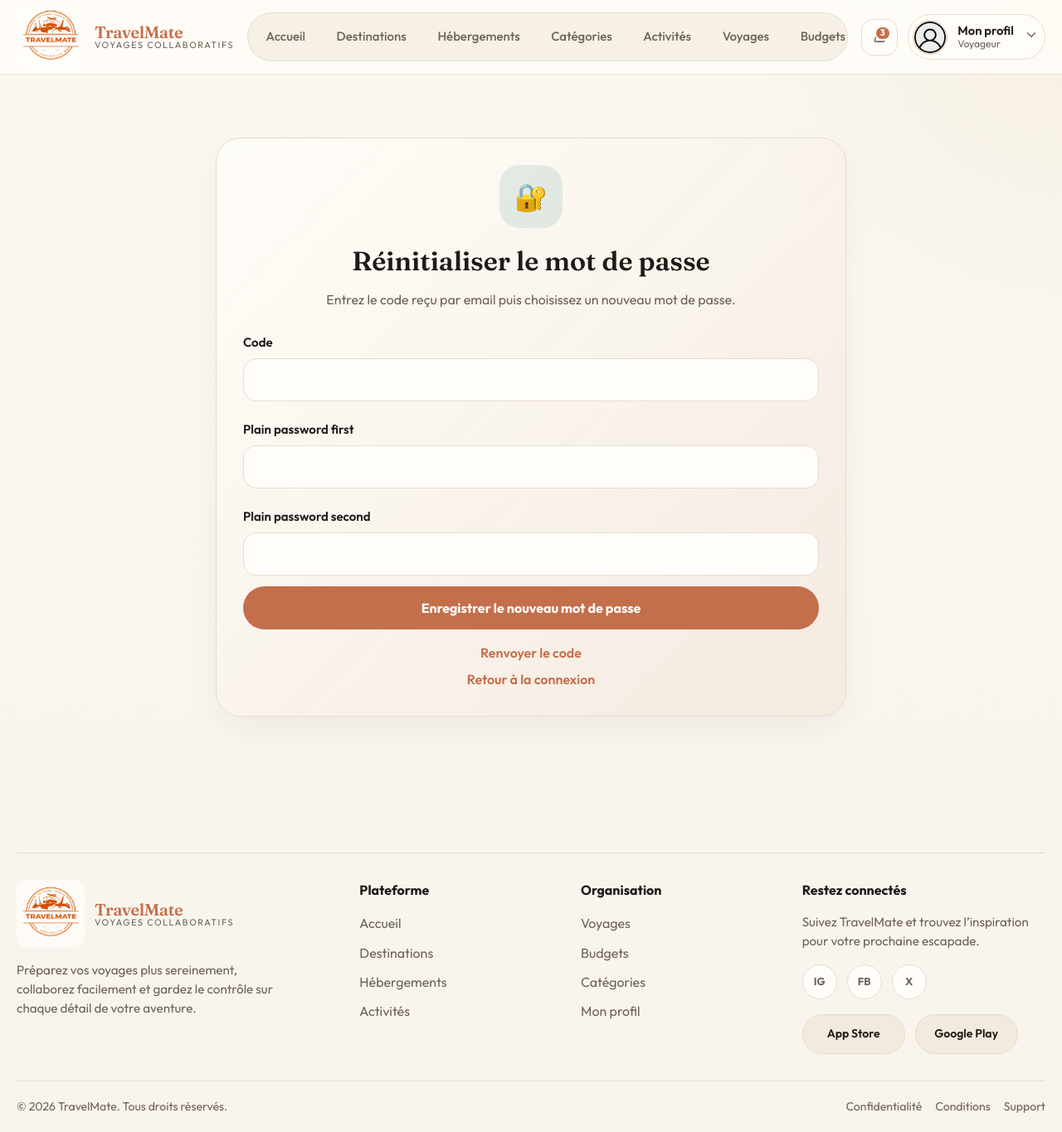
After one commit to MalekFekihEsprit/travelmate_web, a Symfony app: template templates/security/reset_password.html.twig in a window 1280 px wide. The commit adds this page. Shown: the whole page at 83% size. Run offline with Twig, Linux system fonts and the light colour scheme; the template is opened without the code that fills it, so the values that code supplies are empty; form fields are guessed from the names that the template uses; some libraries are stand-ins or nearby versions.

Commit message:
forgot + reset pwd + mail sender configured and works (+ fixed the dob problem)

```diff
--- a/src/Form/RegistrationFormType.php
+++ b/src/Form/RegistrationFormType.php
@@ -44,10 +44,13 @@ class RegistrationFormType extends AbstractType
                     new Length(max: 255),
                 ],
             ])
-            ->add('dateNaissance', DateType::class, [
+            ->add('date_naissance', DateType::class, [
                 'label' => 'Date de naissance',
                 'widget' => 'single_text',
                 'html5' => true,
+                'required' => true,
+                'input' => 'datetime',
+                'empty_data' => null,
                 'constraints' => [
                     new NotBlank(message: 'La date de naissance est obligatoire.'),
                 ],
--- a/templates/security/login.html.twig
+++ b/templates/security/login.html.twig
@@ -388,7 +388,7 @@
                             <span>Se souvenir de moi</span>
                         </label>
 
-                        <a href="#" class="login-link">Mot de passe oublié ?</a>
+                        <a href="{{ path('app_forgot_password') }}" class="login-link">Mot de passe oublié ?</a>
                     </div>
 
                     <button class="login-submit" type="submit">
--- /dev/null
+++ b/templates/security/reset_password.html.twig
@@ -0,0 +1,209 @@
+{% extends 'base.html.twig' %}
+
+{% block title %}Réinitialiser le mot de passe | TravelMate{% endblock %}
+
+{% block stylesheets %}
+    {{ parent() }}
+    <style>
+        .reset-shell {
+            max-width: 760px;
+            margin: 0 auto;
+            padding: 2rem 0 3rem;
+        }
+
+        .reset-card {
+            padding: 2rem;
+            border: 1px solid var(--color-border);
+            border-radius: 30px;
+            background: linear-gradient(135deg, rgba(255,253,249,0.96), rgba(243,234,223,0.92));
+            box-shadow: 0 16px 36px rgba(71, 48, 35, 0.05);
+        }
+
+        .reset-icon {
+            width: 76px;
+            height: 76px;
+            margin: 0 auto 1rem;
+            border-radius: 24px;
+            display: flex;
+            align-items: center;
+            justify-content: center;
+            background: rgba(47, 127, 121, 0.12);
+            font-size: 2rem;
+        }
+
+        .reset-title {
+            font-family: 'Fraunces', serif;
+            font-size: 2rem;
+            text-align: center;
+            margin-bottom: .6rem;
+            color: var(--color-text);
+        }
+
+        .reset-subtitle {
+            text-align: center;
+            color: var(--color-text-muted);
+            max-width: 52ch;
+            margin: 0 auto .85rem;
+        }
+
+        .reset-email {
+            text-align: center;
+            margin-bottom: 1.5rem;
+            color: var(--color-primary);
+            font-weight: 700;
+        }
+
+        .flash-stack {
+            display: grid;
+            gap: .75rem;
+            margin-bottom: 1rem;
+        }
+
+        .flash-message {
+            padding: .95rem 1rem;
+            border-radius: 16px;
+            font-size: .95rem;
+            border: 1px solid transparent;
+        }
+
+        .flash-message--success {
+            background: rgba(47, 127, 121, 0.10);
+            border-color: rgba(47, 127, 121, 0.16);
+            color: #245f5a;
+        }
+
+        .flash-message--error {
+            background: rgba(191, 91, 91, 0.10);
+            border-color: rgba(191, 91, 91, 0.16);
+            color: #9e4747;
+        }
+
+        .form-grid {
+            display: grid;
+            gap: 1rem;
+        }
+
+        .form-control-block {
+            display: grid;
+            gap: .45rem;
+        }
+
+        .form-control-block label {
+            font-weight: 600;
+            color: var(--color-text);
+            font-size: .94rem;
+        }
+
+        .form-control-block input {
+            width: 100%;
+            min-height: 52px;
+            padding: .9rem 1rem;
+            border-radius: 16px;
+            border: 1px solid var(--color-border);
+            background: #fffdfa;
+            color: var(--color-text);
+            outline: none;
+        }
+
+        .form-control-block input:focus {
+            border-color: rgba(196, 111, 75, 0.35);
+            box-shadow: 0 0 0 4px rgba(196, 111, 75, 0.08);
+        }
+
+        .form-error {
+            color: #b84d4d;
+            font-size: .84rem;
+        }
+
+        .reset-submit {
+            width: 100%;
+            min-height: 52px;
+            border: 0;
+            border-radius: 999px;
+            background: var(--color-primary);
+            color: white;
+            font-weight: 700;
+            cursor: pointer;
+            transition: transform .18s ease, background .18s ease;
+            margin-top: .4rem;
+        }
+
+        .reset-submit:hover {
+            background: var(--color-primary-dark);
+            transform: translateY(-1px);
+        }
+
+        .reset-links {
+            margin-top: 1rem;
+            text-align: center;
+            display: grid;
+            gap: .5rem;
+        }
+
+        .reset-links a {
+            color: var(--color-primary);
+            font-weight: 600;
+        }
+    </style>
+{% endblock %}
+
+{% block body %}
+    <section class="reset-shell">
+        <div class="reset-card">
+            <div class="reset-icon">🔐</div>
+
+            <h1 class="reset-title">Réinitialiser le mot de passe</h1>
+            <p class="reset-subtitle">
+                Entrez le code reçu par email puis choisissez un nouveau mot de passe.
+            </p>
+
+            {% if email %}
+                <div class="reset-email">{{ email }}</div>
+            {% endif %}
+
+            <div class="flash-stack">
+                {% for message in app.flashes('success') %}
+                    <div class="flash-message flash-message--success">{{ message }}</div>
+                {% endfor %}
+                {% for message in app.flashes('error') %}
+                    <div class="flash-message flash-message--error">{{ message }}</div>
+                {% endfor %}
+            </div>
+
+            {{ form_start(resetForm, {'attr': {'novalidate': 'novalidate'}}) }}
+                <div class="form-grid">
+                    <div class="form-control-block">
+                        {{ form_label(resetForm.code) }}
+                        {{ form_widget(resetForm.code) }}
+                        <div class="form-error">{{ form_errors(resetForm.code) }}</div>
+                    </div>
+
+                    <div class="form-control-block">
+                        {{ form_label(resetForm.plainPassword.first) }}
+                        {{ form_widget(resetForm.plainPassword.first) }}
+                        <div class="form-error">{{ form_errors(resetForm.plainPassword.first) }}</div>
+                    </div>
+
+                    <div class="form-control-block">
+                        {{ form_label(resetForm.plainPassword.second) }}
+                        {{ form_widget(resetForm.plainPassword.second) }}
+                        <div class="form-error">{{ form_errors(resetForm.plainPassword.second) }}</div>
+                    </div>
+                </div>
+
+                <button type="submit" class="reset-submit">
+                    Enregistrer le nouveau mot de passe
+                </button>
+            {{ form_end(resetForm) }}
+
+            <div class="reset-links">
+                <a href="{{ path('app_reset_password_resend', {'email': email}) }}">
+                    Renvoyer le code
+                </a>
+                <a href="{{ path('app_login') }}">
+                    Retour à la connexion
+                </a>
+            </div>
+        </div>
+    </section>
+{% endblock %}
```
Also changed, not shown: src/Controller/ForgotPasswordController.php (added, +172 -0 lines), src/Form/ForgotPasswordRequestType.php (added, +32 -0 lines), src/Form/ResetPasswordFormType.php (added, +70 -0 lines), templates/forgot_password/index.html.twig (added, +20 -0 lines), templates/registration/register.html.twig (+4 -4 lines), templates/security/forgot_password.html.twig (added, +175 -0 lines), public/uploads/profiles/641268495-906558242004526-4425615240644610528-n-69d0f87d3460a.jpg (added), 2 other files.
